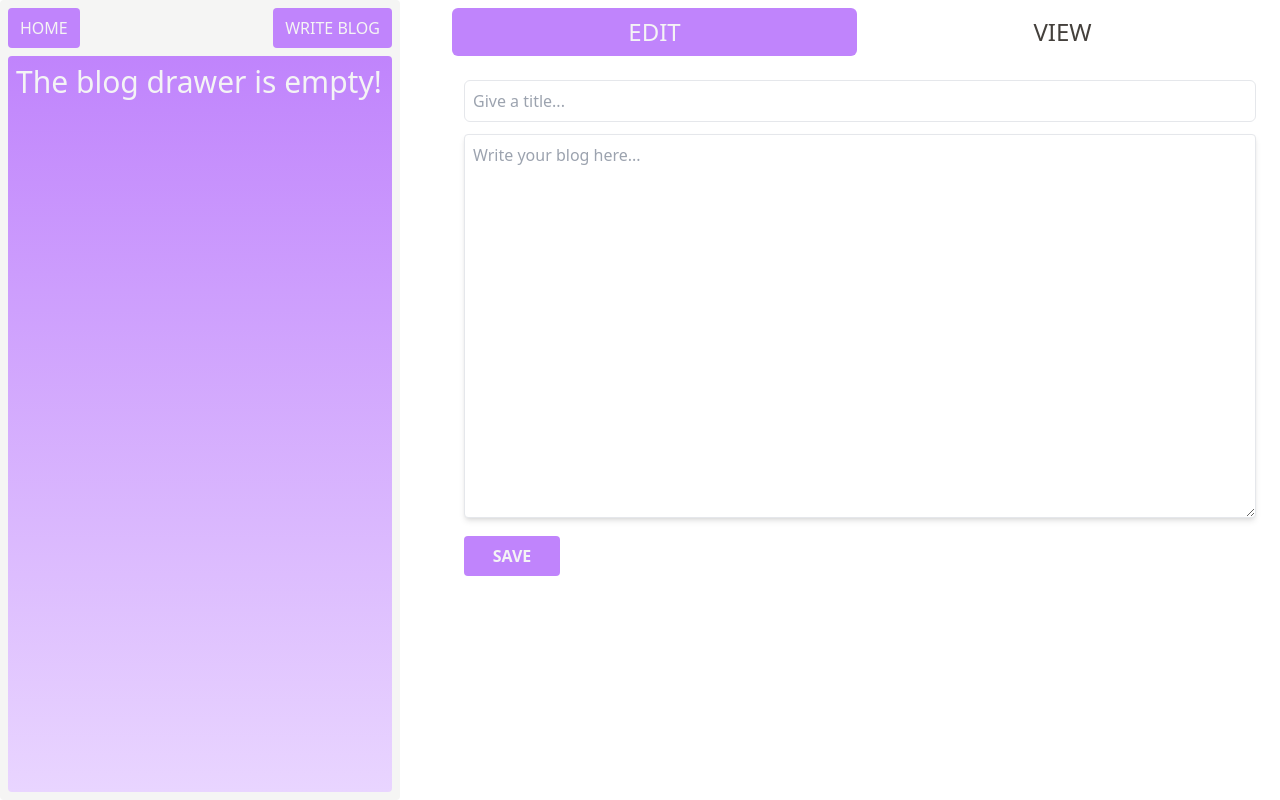
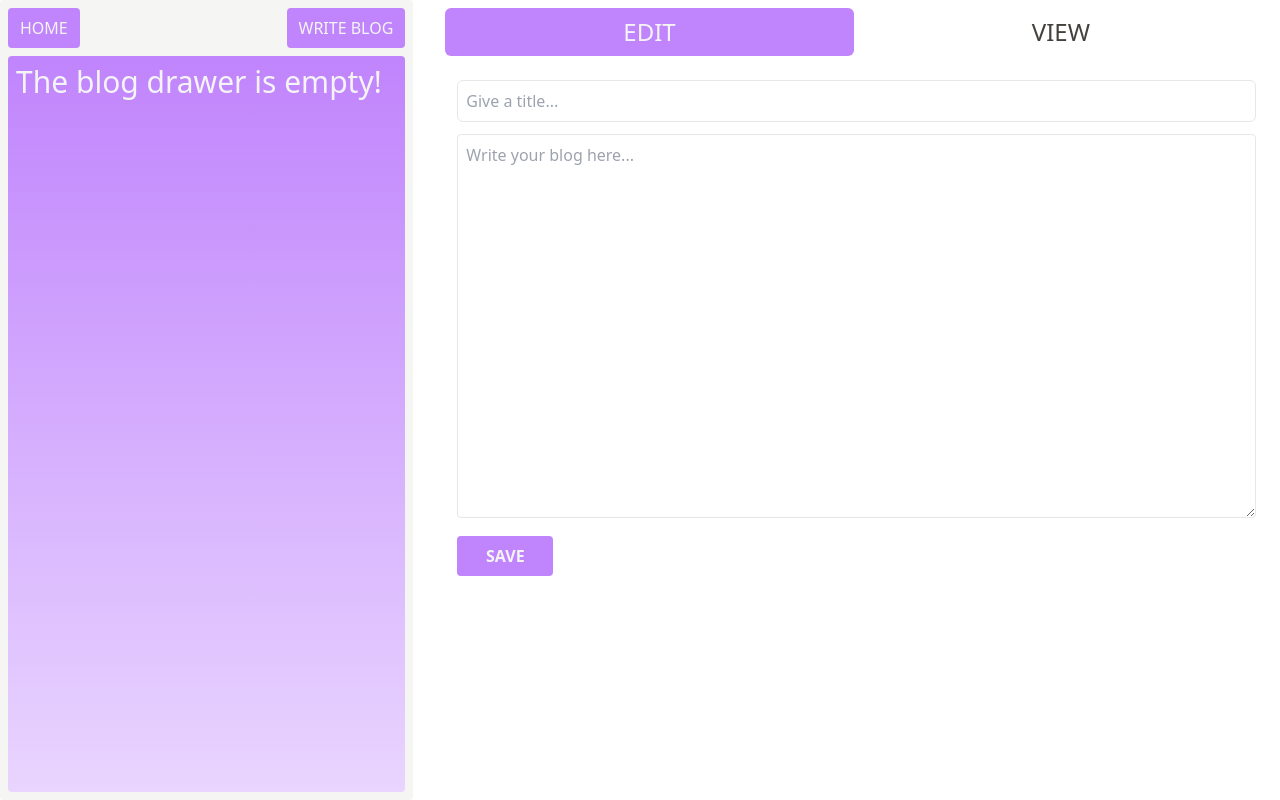
Before and after one commit to SucksToBeAnik/markdown-blog-REACT, a React (Vite) app: page / in a window 1280 px wide. Both pictures are taken after a click on the button "WRITE BLOG". Built offline with nearby package versions, Linux system fonts and the light colour scheme.

Commit message:
Add small design tweak

```diff
--- a/src/App.jsx
+++ b/src/App.jsx
@@ -21,7 +21,7 @@ function App() {
   }
 
   return (
-    <main className="grid min-h-screen grid-cols-3 gird-rows-2 md:grid-rows-1 gap-10">
+    <main className="grid min-h-screen grid-cols-3 gird-rows-2 md:grid-rows-1 gap-5">
       <section className="col-span-3 row-start-2 md:row-start-1 flex flex-col items-center rounded bg-stone-100 p-2 md:col-span-1">
 
 
--- a/src/components/BlogView.jsx
+++ b/src/components/BlogView.jsx
@@ -54,7 +54,7 @@ function BlogView() {
             value={editContent}
             onChange={(e) => setEditContent(e.target.value)}
             placeholder="Write your blog here..."
-            className="w-full h-96 rounded border p-1 md:p-2 shadow-md focus:outline-none"
+            className="w-full h-96 rounded border p-1 md:p-2 focus:outline-none"
           ></textarea>
           <button className="rounded bg-purple-400 text-zinc-100 p-1 md:p-2 w-24 text-md uppercase font-semibold">Save</button>
         </form>
```
